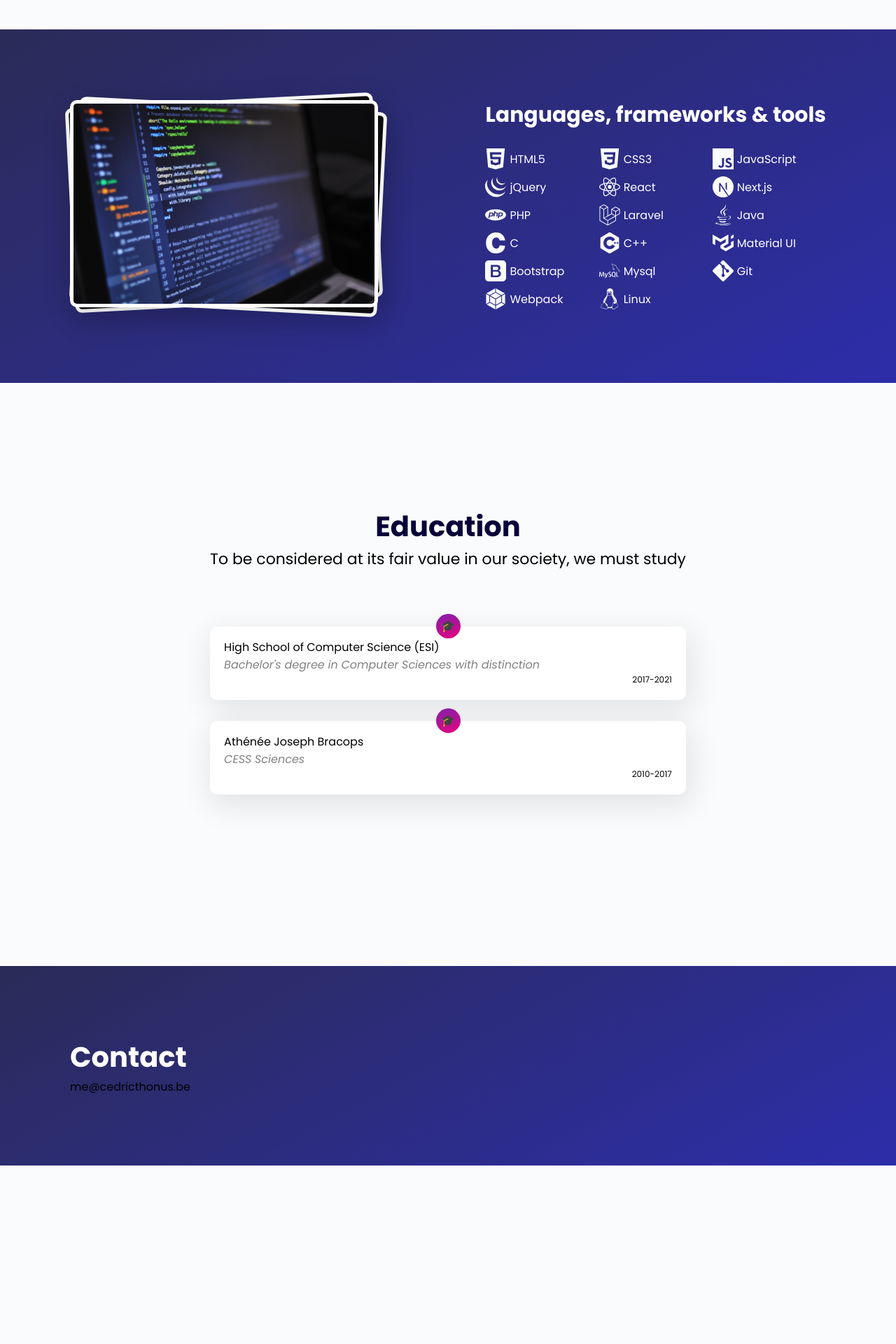
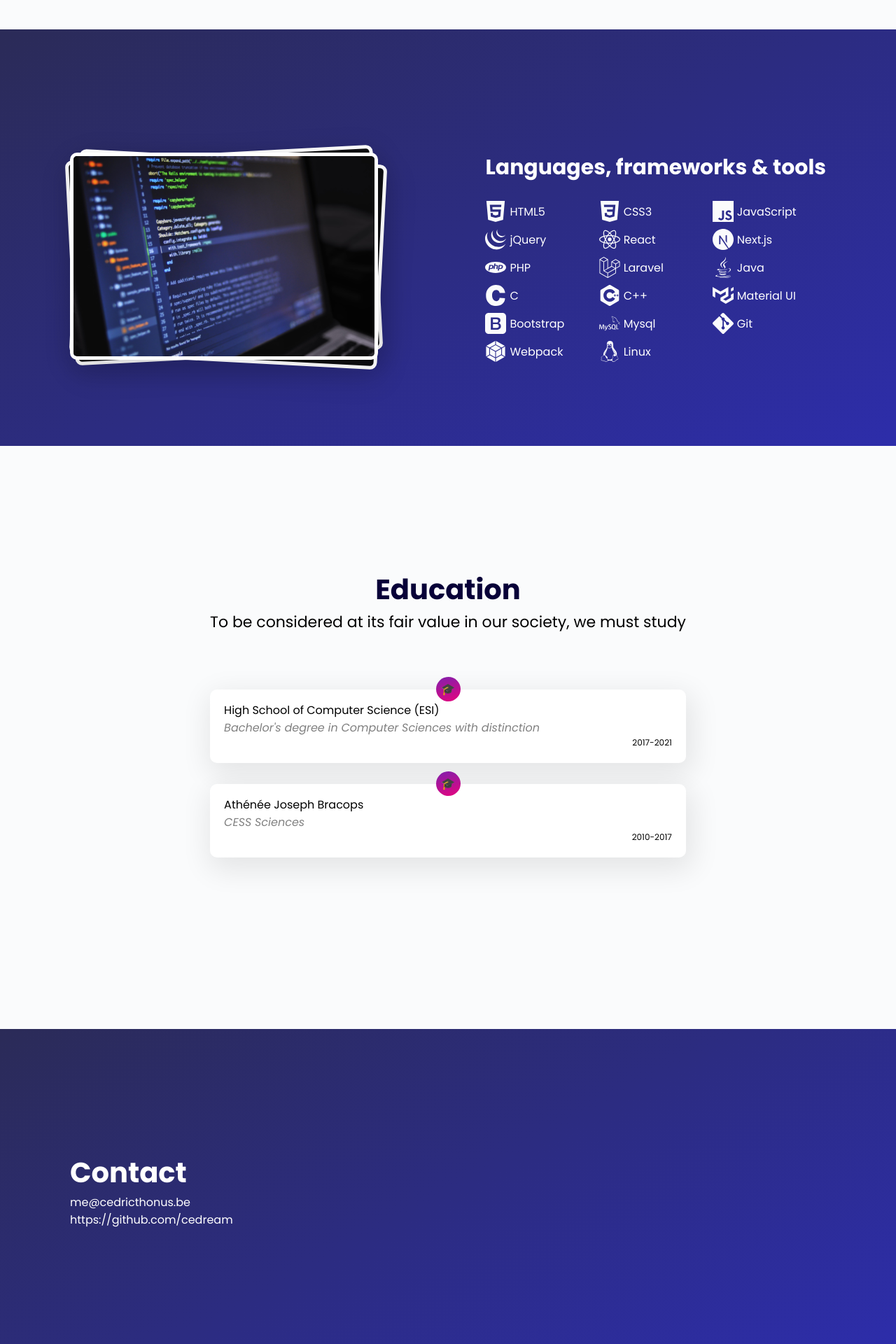
Before and after one commit to cedreams/portfolio, a Next.js app: page / in a window 1280 px wide. Shown: the part 636-2556 px from the top of the page at 70% size. Before the commit the page ends 2301 px from the top, so only its background shows below. Built offline with nearby package versions, Linux system fonts and the light colour scheme.

Commit message:
Ajust reveal animation

```diff
--- a/src/components/Contact.tsx
+++ b/src/components/Contact.tsx
@@ -4,7 +4,7 @@ export default function Contact() {
             <div className="contact-title title">Contact</div>
             <div className="contact-desc"></div>
             <div className="contact-mail">me@cedricthonus.be</div>
-            <div className="contact-github"></div>
+            <div className="contact-github">https://github.com/cedream</div>
         </div>
     );
 }
--- a/src/pages/index.tsx
+++ b/src/pages/index.tsx
@@ -20,15 +20,21 @@ export default function Home() {
                 </Fade>
             </div>
             <div className="bg-container">
-                <Skills />
+                <div className="main-container">
+                    <Skills />
+                </div>
             </div>
             <div className="main-container">
-                <Fade keyframes={fadeInUp} triggerOnce={true}>
+                <Fade keyframes={fadeInUp} triggerOnce={true} fraction={0.5}>
                     <Education />
                 </Fade>
             </div>
             <div className="bg-container">
-                <Contact />
+                <div className="main-container">
+                    <Fade keyframes={fadeInUp} triggerOnce={true} fraction={0.6}>
+                        <Contact />
+                    </Fade>
+                </div>
             </div>
         </>
     );
--- a/src/styles/global.css
+++ b/src/styles/global.css
@@ -248,11 +248,9 @@ body,html {
     margin: auto;
     padding-top: 100px;
     padding-bottom: 100px;
+    color: white;
 }
 
-.contact-title {
-    color: white;
-}
 
 @media screen and (max-width: 550px) {
     .title {
@@ -279,6 +277,10 @@ body,html {
         width: 300px;
     }
 
+    .education-desc {
+        font-size: 15px;
+    }
+
 }
 
 @media screen and (max-width: 950px) {
```
